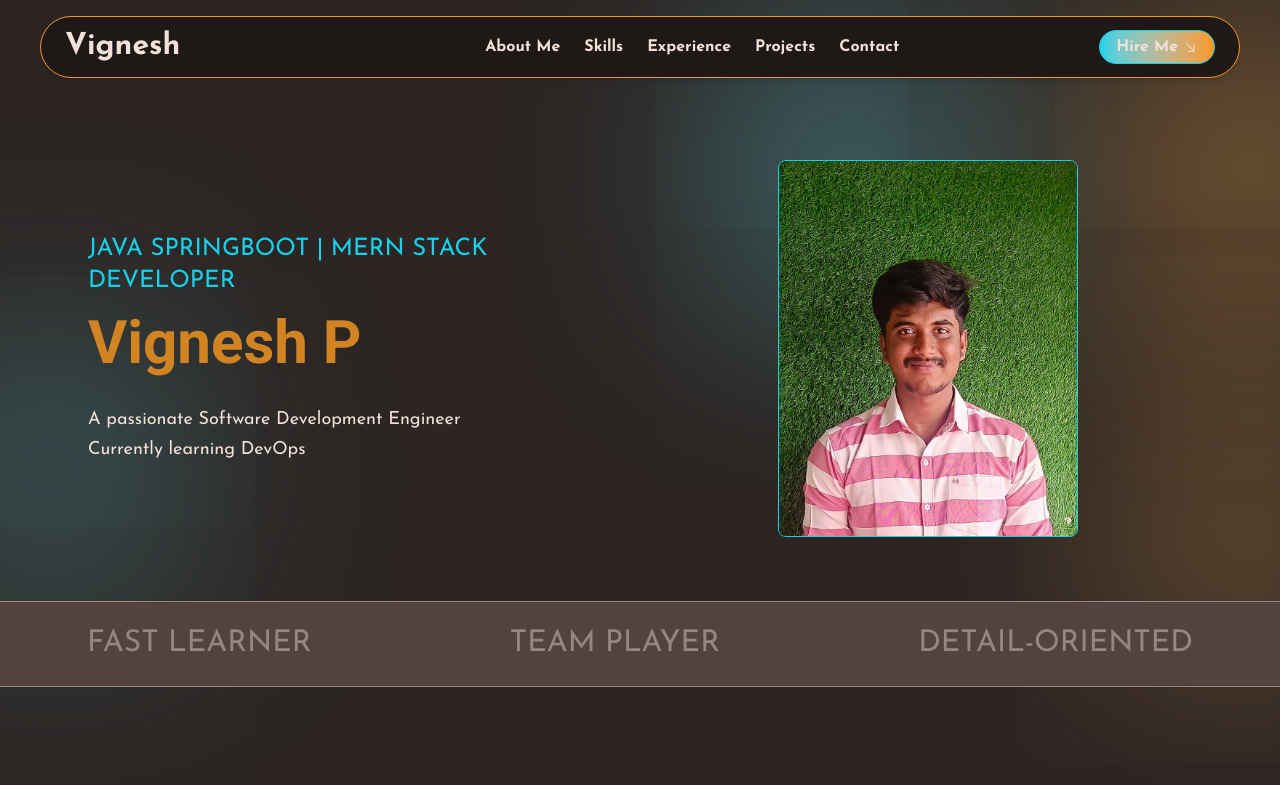
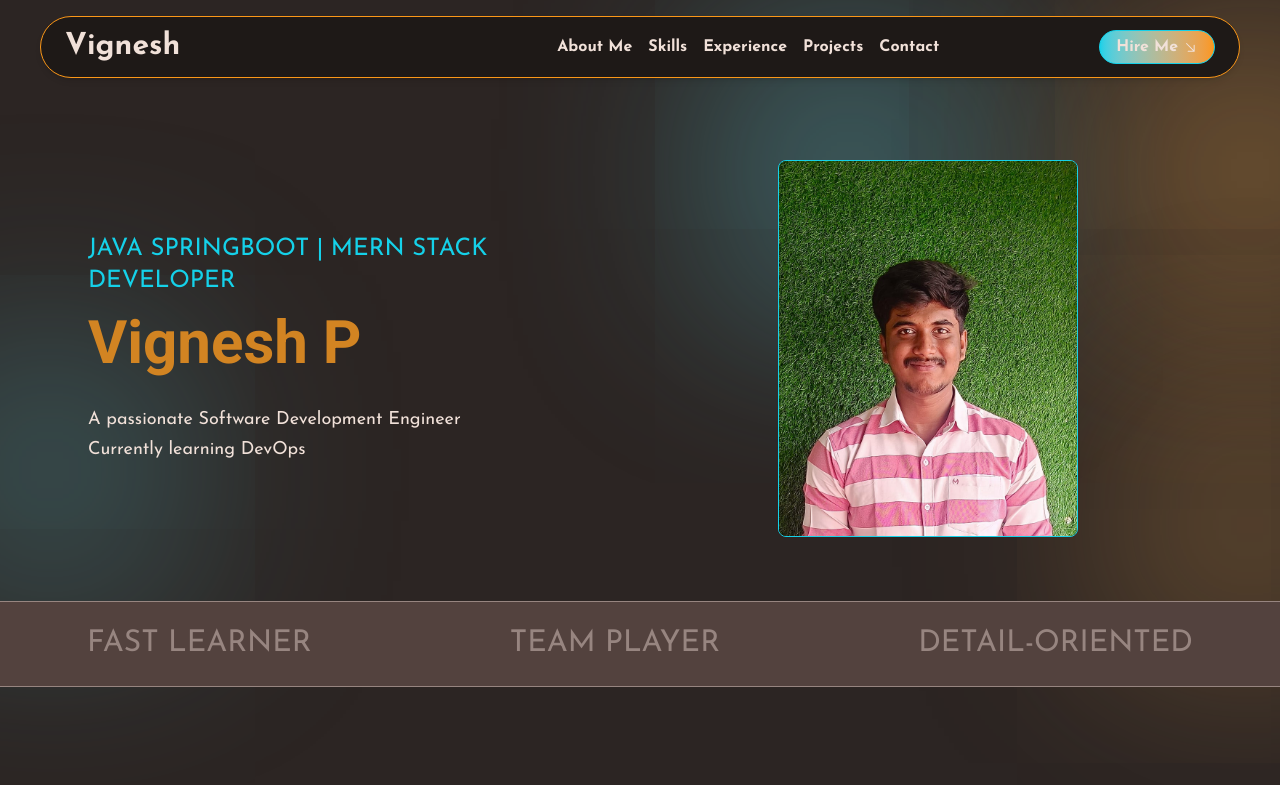
Before and after one commit to VikkiVignesh/My_Portfolio, a React (Vite) app: page / in a window 1280 px wide. Shown: the top 785 px of the page. Built offline with nearby package versions, Linux system fonts and the light colour scheme; grey boxes are pictures that could not be loaded.

Commit message:
Handled responsiveness

```diff
--- a/src/components/navbar/NavBarLinks.jsx
+++ b/src/components/navbar/NavBarLinks.jsx
@@ -15,7 +15,7 @@ const NavBarLinks = ({ isMobile }) => {
       className={`${
         isMobile
           ? 'flex flex-col items-start gap-3'
-          : 'flex flex-row gap-6'
+          : 'flex flex-row gap-4'
       } text-white font-bold`}
     >
       {links.map((link, index) => (
--- a/src/components/navbar/NavbarLogo.jsx
+++ b/src/components/navbar/NavbarLogo.jsx
@@ -2,7 +2,7 @@ import React from 'react';
 
 const NavbarLogo = () => {
   return (
-    <div className="text-white font-extrabold">
+    <div className="text-white font-extrabold left-3">
       <h1 className='text-xl md:text-2xl lg:text-3xl'>Vignesh</h1>
     </div>
   );
--- a/src/components/navbar/NavbarMain.jsx
+++ b/src/components/navbar/NavbarMain.jsx
@@ -19,7 +19,7 @@ const NavbarMain = () => {
           <NavbarLogo />
 
           {/* Desktop Nav + Button */}
-          <div className="hidden lg:flex items-center gap-50">
+          <div className="hidden lg:flex items-center gap-40">
             <NavBarLinks />
             <NavbarBtns />
           </div>
```
